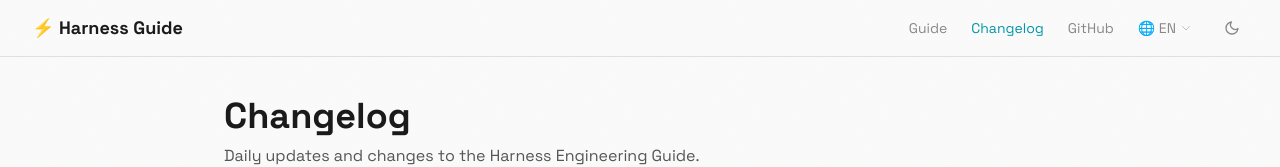
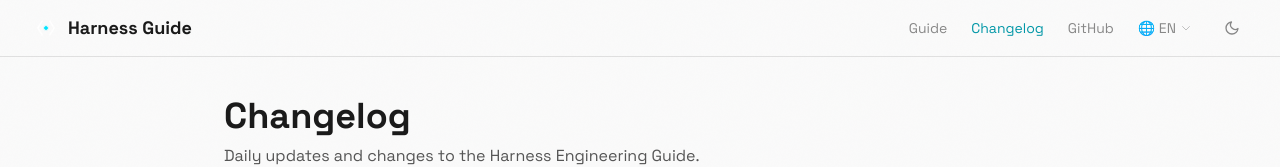
Before and after one commit to Neonity2020/harness-engineering-guide, a Next.js app in the folder site/: page /changelog in a window 1280 px wide. Shown: the top 167 px of the page. Built offline with nearby package versions, Linux system fonts and the light colour scheme.

Commit message:
add code brackets logo (SVG) to navbar and favicon (#52)
Co-authored-by: joey <joey@joeydeMacBook-Air.local>

```diff
--- a/site/app/layout.tsx
+++ b/site/app/layout.tsx
@@ -21,6 +21,9 @@
   title: "Harness Engineering Guide",
   description:
     "The open guide to building AI agent runtimes. From core concepts to production patterns.",
+  icons: {
+    icon: "/favicon.svg",
+  },
 };
 
 export default function RootLayout({
--- a/site/components/Navigation.tsx
+++ b/site/components/Navigation.tsx
@@ -1,6 +1,7 @@
 "use client";
 
 import Link from "next/link";
+import Image from "next/image";
 import { usePathname } from "next/navigation";
 import { useState } from "react";
 import ThemeToggle from "./ThemeToggle";
@@ -65,9 +66,10 @@
         <div className="flex h-14 items-center justify-between">
           <Link
             href={isZh ? "/zh" : "/"}
-            className="font-[family-name:var(--font-heading)] text-lg font-bold text-[var(--color-text-primary)] hover:text-[var(--color-accent-cyan)] transition-colors"
+            className="flex items-center gap-2 font-[family-name:var(--font-heading)] text-lg font-bold text-[var(--color-text-primary)] hover:text-[var(--color-accent-cyan)] transition-colors"
           >
-            {isZh ? "⚡ Harness Engineering Guide" : "⚡ Harness Guide"}
+            <Image src="/logo.svg" alt="Harness Guide" width={28} height={28} className="inline-block" />
+            <span>{isZh ? "Harness Engineering Guide" : "Harness Guide"}</span>
           </Link>
 
           {/* Desktop nav */}
```
Also changed, not shown: site/public/favicon.svg (added), site/public/logo.svg (added).
